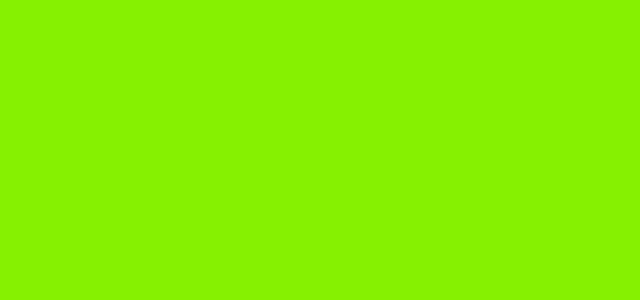
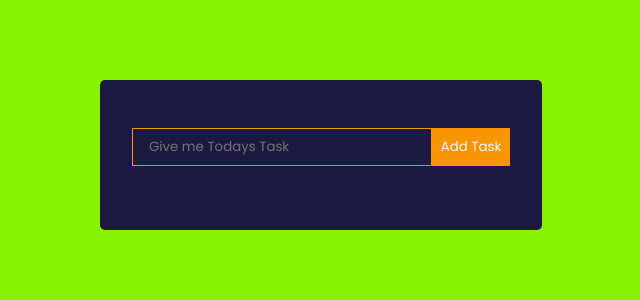
Before and after one commit to VIRN2005/Tarea3_UX, a React (Create React App) app: page / in a window 1280 px wide. Shown: the top 300 px of the page, without its empty margins (319-959 px from the left). Built offline with nearby package versions, Linux system fonts and the light colour scheme.

Commit message:
Input Managment Added

```diff
--- a/src/App.css
+++ b/src/App.css
@@ -36,7 +36,7 @@ h1 {
   margin-bottom: 1rem;
 }
 
-.ToDo-input {
+.ToDo_Edit {
   outline: none;
   background: none;
   border: 1px solid #f89500;
@@ -47,12 +47,12 @@ h1 {
   color: #fff;
 }
 
-.ToDo-input::placeholder {
+.ToDo::placeholder {
   color: #ffffff4d;
 }
 
-.ToDo-btn {
-  background: #8758ff;
+.ToDo_Btn {
+  background: #f89500;
   color: #fff;
   border: none;
   padding: 0.55rem;
--- a/src/App.js
+++ b/src/App.js
@@ -1,9 +1,10 @@
-import './App.css';
+import "./App.css";
+import ToDo_Stuff from "./Atoms/ToDo_Stuff";
 
 function App() {
   return (
     <div className="App">
-
+      <ToDo_Stuff />
     </div>
   );
 }
--- a/src/Atoms/ToDo_Form.js
+++ b/src/Atoms/ToDo_Form.js
@@ -1,14 +1,26 @@
-import React from "react";
+import React, { useState } from "react";
 
-const ToDo_Form = () => {
+const ToDo_Form = ({ addToDo }) => {
+  const [val, setVal] = useState("");
+
+  const submit = (event) => {
+    event.preventDefault();
+    addToDo(val);
+    setVal("");
+  };
+
   return (
-    <form className="ToDo_Form">
+    <form className="ToDo_Form" onSubmit={submit}>
       <input
         type="Text"
         className="ToDo_Edit"
+        value={val}
         placeholder="Give me Todays Task"
+        onChange={(event) => setVal(event.target.value)}
       />
-      <button type="submit" className="ToDo_Btn" />
+      <button type="submit" className="ToDo_Btn">
+        Add Task
+      </button>
     </form>
   );
 };
--- a/src/Atoms/ToDo_Stuff.js
+++ b/src/Atoms/ToDo_Stuff.js
@@ -0,0 +1,25 @@
+import React, { useState } from "react";
+import ToDo_Form from "./ToDo_Form";
+import { v4 as uuidv4 } from "uuid";
+
+uuidv4();
+
+const ToDo_Stuff = () => {
+  const [ToDo, SetToDo] = useState([]);
+
+  const addToDo = (ToDo) => {
+    SetToDo([
+      ...ToDo,
+      { id: uuidv4(), task: ToDo, completed: false, isEdit: false },
+    ]);
+    console.log(ToDo);
+  };
+
+  return (
+    <div className="ToDo_Stuff">
+      <ToDo_Form addToDo={addToDo} />
+    </div>
+  );
+};
+
+export default ToDo_Stuff;
```
Also changed, not shown: src/Atoms/ToDo.js (+21 -1 lines), src/Atoms/ToDo_Edit.js (+24 -0 lines).
